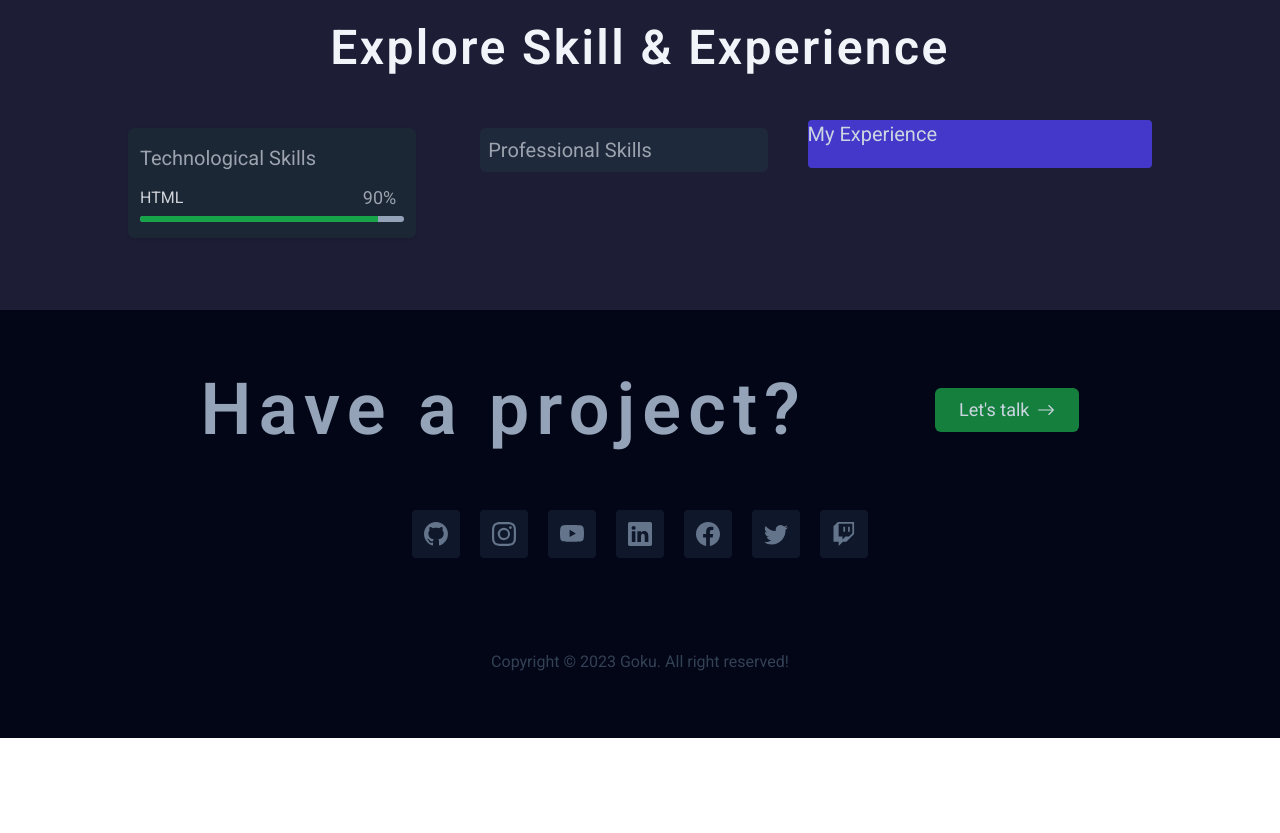
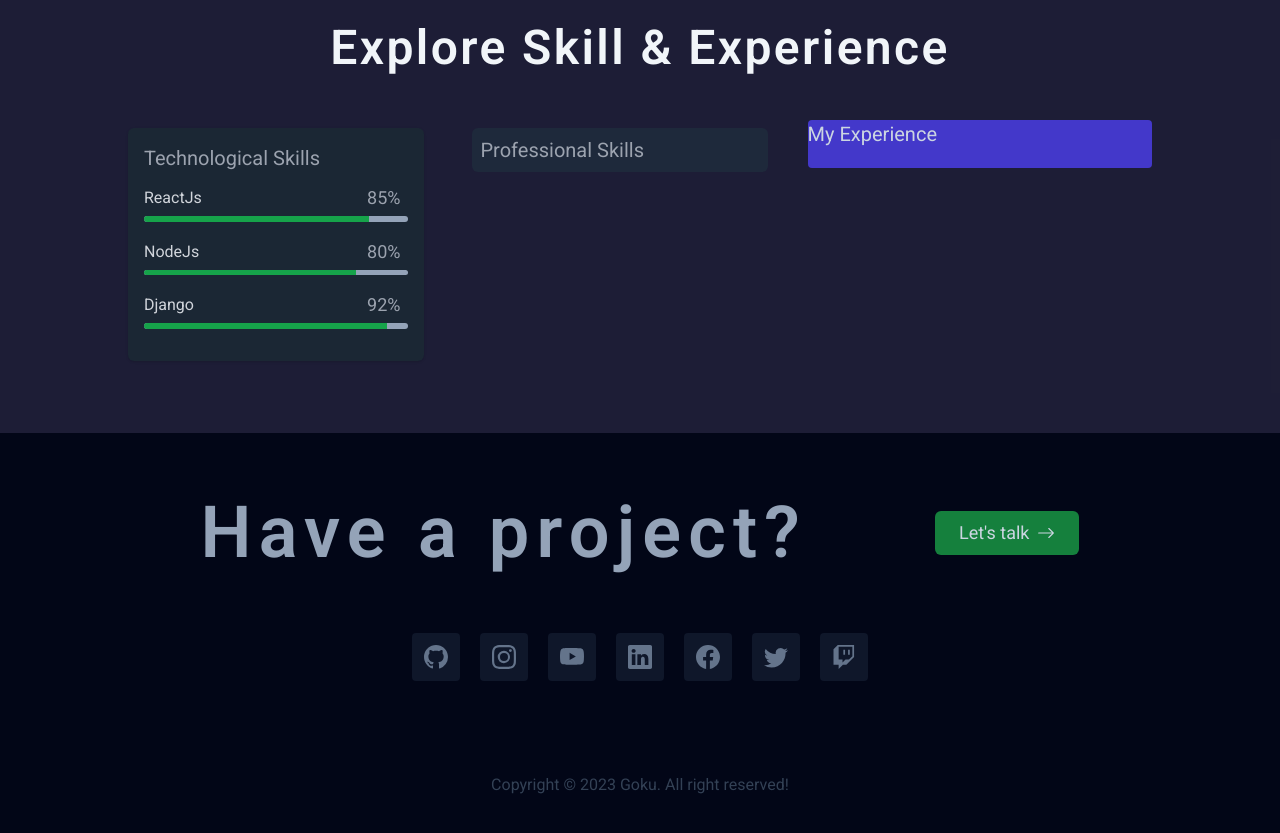
Before and after one commit to gokarna123-goku/m_portfolio, a React (Vite) app: page / in a window 1280 px wide. Shown: the part 1640-2473 px from the top of the page. Before the commit the page ends 2378 px from the top, so only its background shows below. Built offline with nearby package versions, Linux system fonts and the light colour scheme.

Commit message:
almost completed the skill section

```diff
--- a/src/components/Skill_Experience/SkillExperience.jsx
+++ b/src/components/Skill_Experience/SkillExperience.jsx
@@ -10,17 +10,37 @@ const SkillExperience = () => {
           </h1>
           <div className="flex items-start gap-10">
             <div className="skill-box w-[65%] h-auto py-2">
-              <div className="flex items-start gap-16">
-                <div className="w-1/2 bg-green-900/20 shadow px-3 py-4 rounded-md">
+              <div className="flex items-start gap-12">
+                <div className="w-1/2 bg-green-900/20 shadow p-4 rounded-md">
                   <h1 className="text-xl font-normal text-gray-400 mb-3">
                     Technological Skills
                   </h1>
-                  <div className="flex items-center justify-between pr-2 mb-1">
-                    <h6 className="text-base text-gray-300">HTML</h6>
-                    <p className="text-lg text-gray-400">90%</p>
+                  <div className="mb-4">
+                    <div className="flex items-center justify-between pr-2 mb-1">
+                      <h6 className="text-base text-gray-300">ReactJs</h6>
+                      <p className="text-lg text-gray-400">85%</p>
+                    </div>
+                    <div className="progress w-full h-auto bg-slate-400 rounded-full">
+                      <div className="indicator bg-green-600 w-[85%] h-[0.35rem] rounded-l-full"></div>
+                    </div>
                   </div>
-                  <div className="progress w-full h-auto bg-slate-400 rounded-full">
-                    <div className="indicator bg-green-600 w-[90%] h-[0.35rem] rounded-l-full"></div>
+                  <div className="mb-4">
+                    <div className="flex items-center justify-between pr-2 mb-1">
+                      <h6 className="text-base text-gray-300">NodeJs</h6>
+                      <p className="text-lg text-gray-400">80%</p>
+                    </div>
+                    <div className="progress w-full h-auto bg-slate-400 rounded-full">
+                      <div className="indicator bg-green-600 w-[80%] h-[0.35rem] rounded-l-full"></div>
+                    </div>
+                  </div>
+                  <div className="mb-4">
+                    <div className="flex items-center justify-between pr-2 mb-1">
+                      <h6 className="text-base text-gray-300">Django</h6>
+                      <p className="text-lg text-gray-400">92%</p>
+                    </div>
+                    <div className="progress w-full h-auto bg-slate-400 rounded-full">
+                      <div className="indicator bg-green-600 w-[92%] h-[0.35rem] rounded-l-full"></div>
+                    </div>
                   </div>
                 </div>
                 <div className="w-1/2 bg-slate-800 p-2 rounded-md">
```
